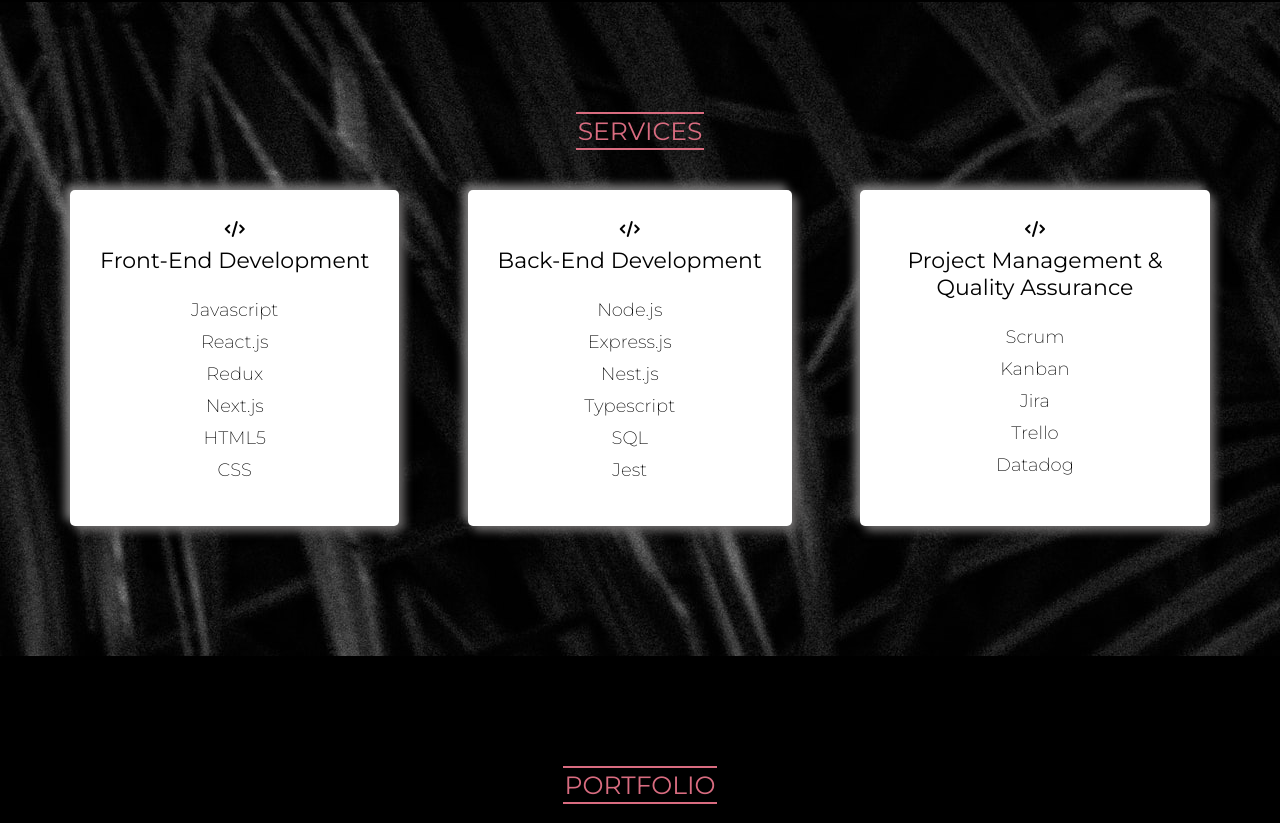
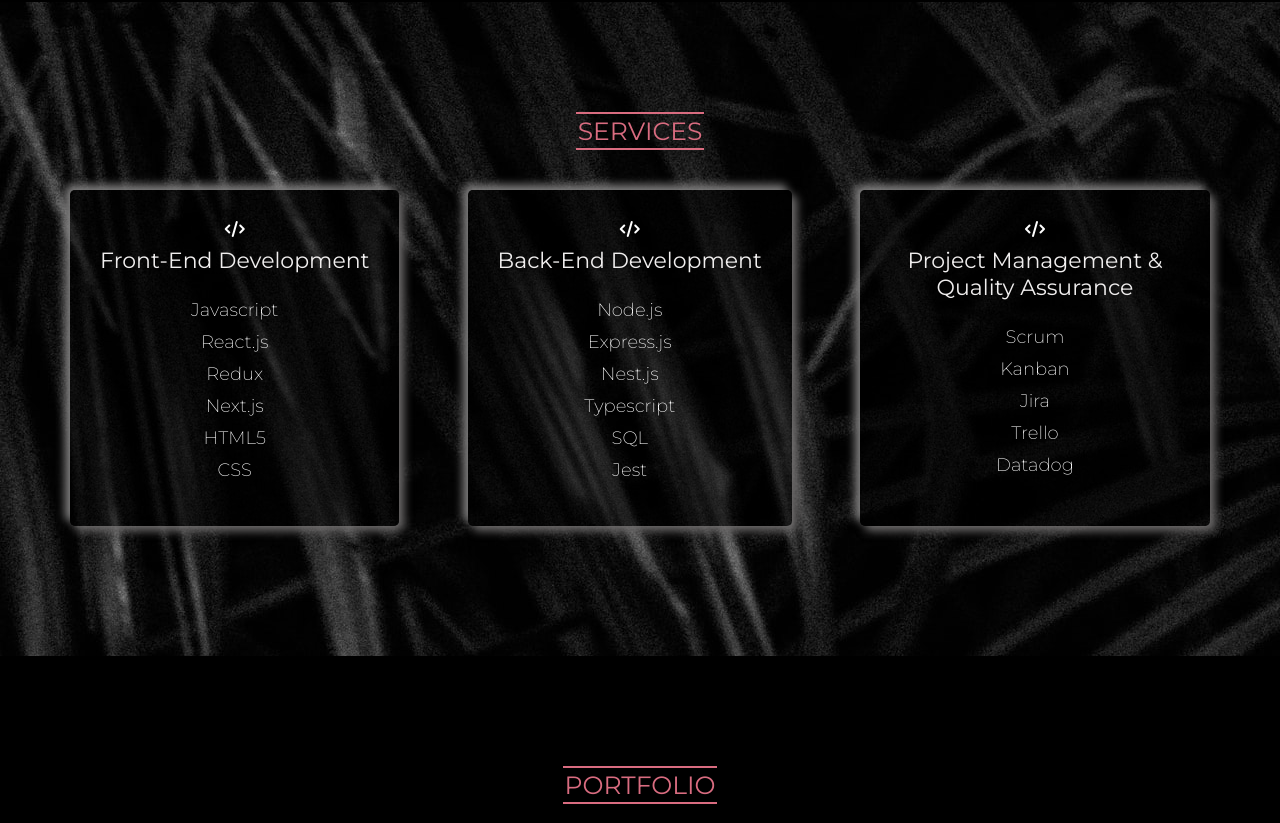
Before and after one commit to anhubacek/Portfolio, a plain HTML site: page index.html in a window 1280 px wide. Shown: the part 1409-2232 px from the top of the page. Drawn offline with Linux system fonts and the light colour scheme.

Commit message:
services colors

```diff
--- a/styles.css
+++ b/styles.css
@@ -269,7 +269,8 @@
 
 #servicios .fila .servicio {
   max-width: 350px;
-  background-color: #fff;
+  color: #fff;
+  background-color: rgba(0, 0, 0, 0.571);
   padding: 30px;
   margin: 0 5px;
   border-radius: 5px;
@@ -286,7 +287,7 @@
   width: 60px;
   height: 60px;
   border-radius: 50%;
-  background-color: #d3d3d3;
+  background-color:rgb(28, 28, 28);
   padding: 20px;
   margin-bottom: 25px;
 }
@@ -296,6 +297,7 @@
   margin-bottom: 20px;
   margin-top: 8px;
   font-weight: 400;
+  color: rgb(240, 238, 238);
 }
 
 #servicios .fila .servicio hr {
```
